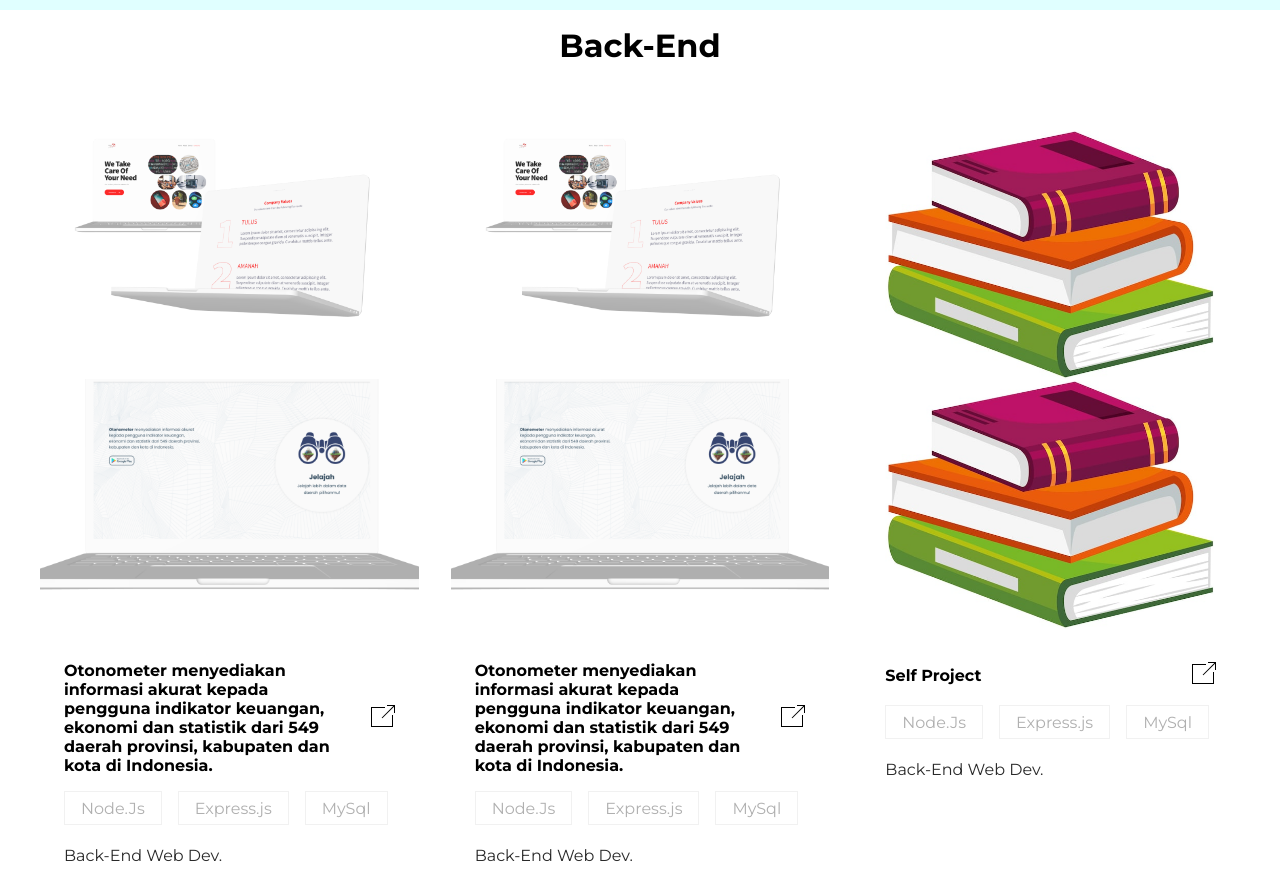
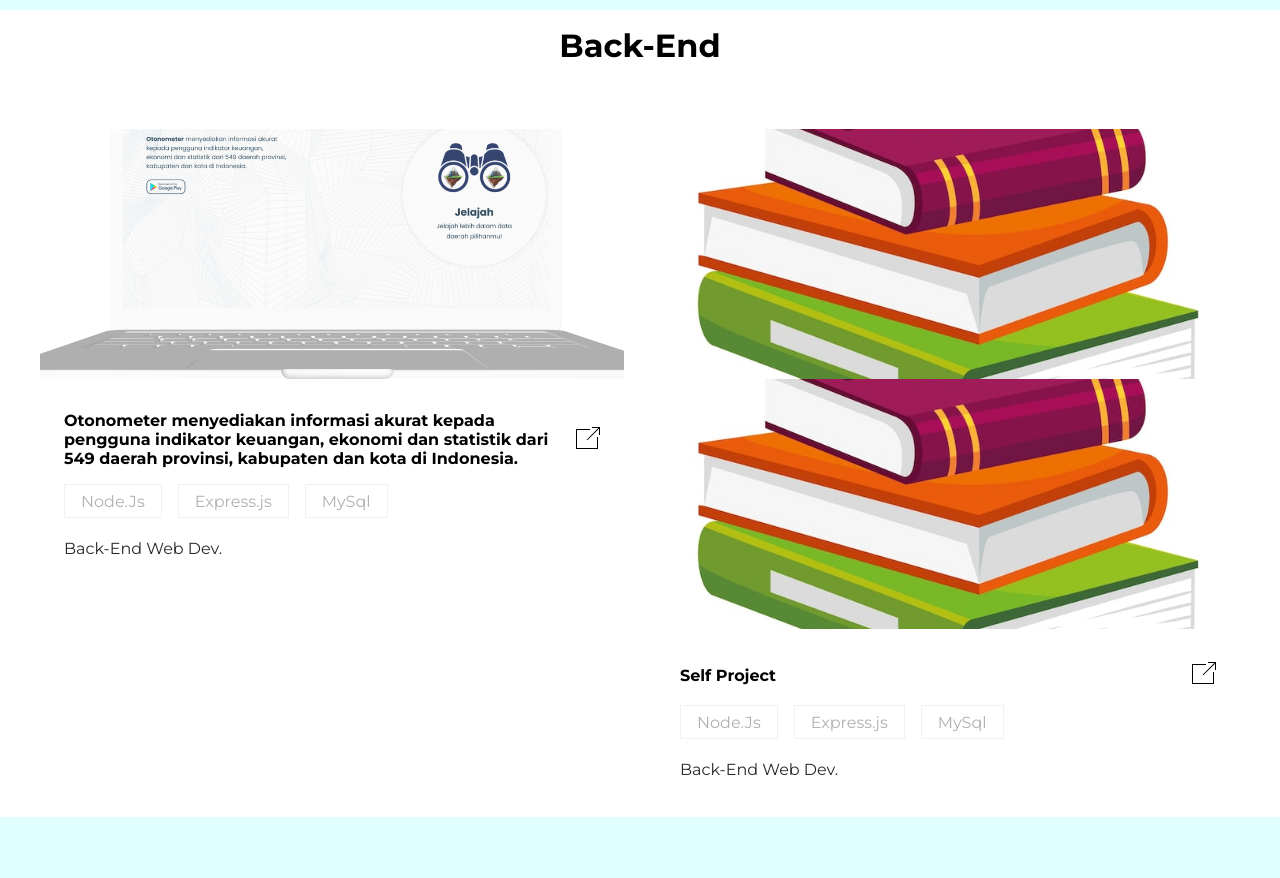
Before and after one commit to andyanogifaro/Portofolio_GAndyano, a website: page index.html in a window 1280 px wide. Shown: the part 4970-5848 px from the top of the page. Drawn offline with Linux system fonts and the light colour scheme.

Commit message:
Update index.html

```diff
--- a/index.html
+++ b/index.html
@@ -533,35 +533,6 @@
         <div class="grid-3">
           <!-- Portofolio Uiux1 -->
           <div class="portofolio">
-            <div class="portofolio-cover">
-              <img src="assets/img/UI 1.png" alt="PortofolioUI 1" />
-            </div>
-            <div class="portofolio">
-              <div class="portofolio-cover">
-                <img src="assets/img/web3.png" alt="PortofolioUI 3" />
-              </div>
-              <div class="portofolio-info">
-                <div class="portofolio-title">
-                  <h4>Otonometer menyediakan informasi akurat kepada pengguna indikator keuangan, ekonomi dan statistik dari 549 daerah provinsi, kabupaten dan kota di Indonesia.</h4>
-                  <a href="https://otonometer.com/" class="portofolio-link">
-                    <svg width="24" height="24" xmlns="http://www.w3.org/2000/svg" fill-rule="evenodd" clip-rule="evenodd">
-                      <path d="M14 4h-13v18h20v-11h1v12h-22v-20h14v1zm10 5h-1v-6.293l-11.646 11.647-.708-.708 11.647-11.646h-6.293v-1h8v8z" />
-                    </svg>
-                  </a>
-                </div>
-                <div class="portofolio-tags">
-                  <div>Node.Js</div>
-                  <div>Express.js</div>
-                  <div>MySql</div>
-                </div>
-                <p>Back-End Web Dev.</p>
-              </div>
-            </div>
-          </div>
-          <div class="portofolio">
-            <div class="portofolio-cover">
-              <img src="assets/img/UI 1.png" alt="PortofolioUI 1" />
-            </div>
             <div class="portofolio">
               <div class="portofolio-cover">
                 <img src="assets/img/web3.png" alt="PortofolioUI 3" />
```
